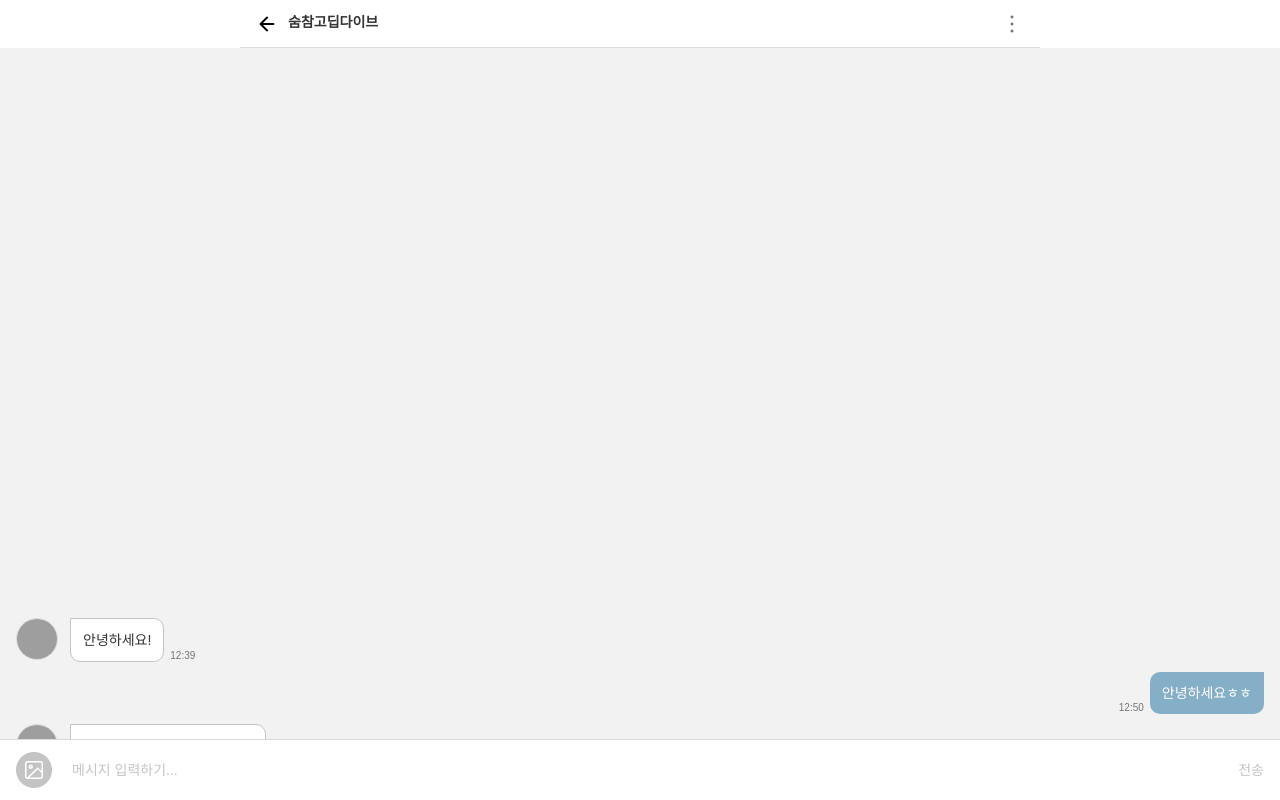
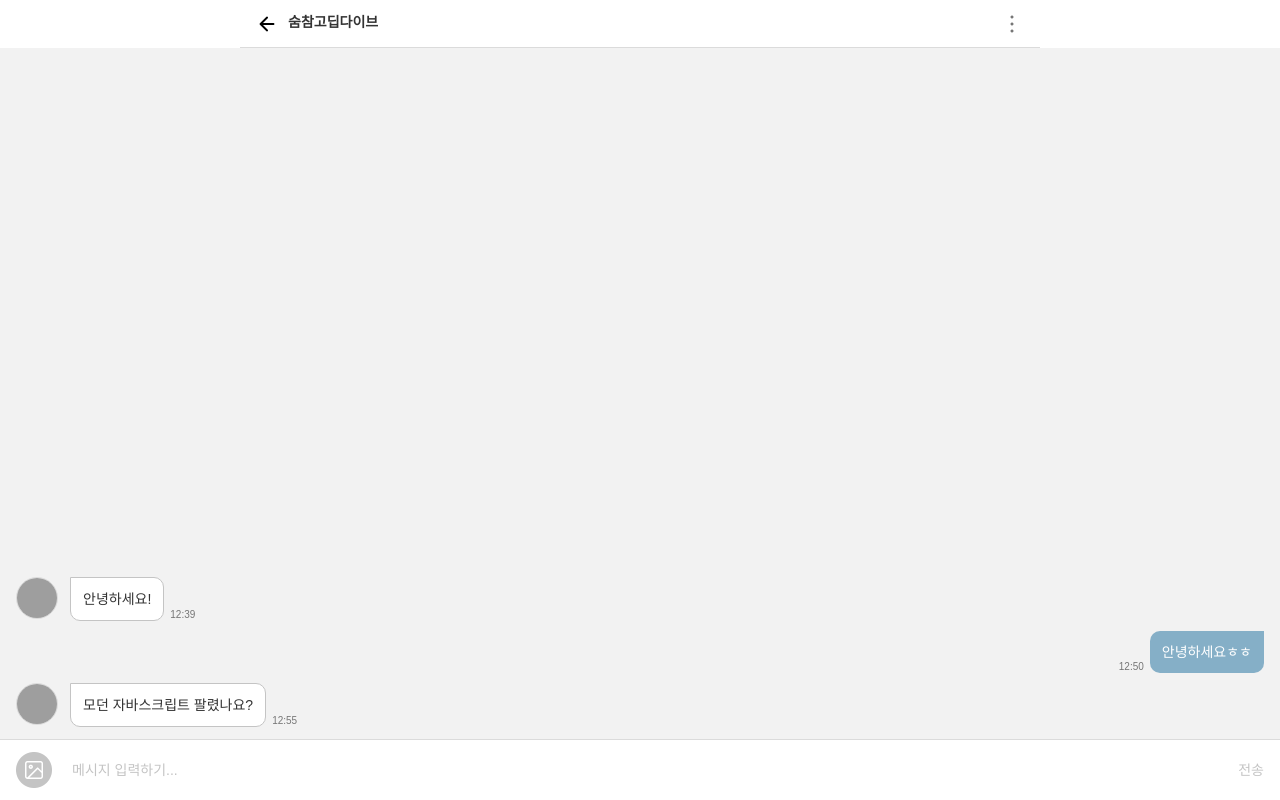
Before and after one commit to likelion-project-README/README, a React (Create React App) app: page /chat/1 in a window 1280 px wide. Built offline with nearby package versions, Linux system fonts and the light colour scheme; grey boxes are pictures that could not be loaded; a web font is replaced by a local one; what recoil-persist would draw is missing.

Commit message:
📱Style : ChatRoom페이지 탑배너 너비값 수정

```diff
--- a/src/pages/chatRoom/ChatRoom.Style.jsx
+++ b/src/pages/chatRoom/ChatRoom.Style.jsx
@@ -43,6 +43,10 @@ export const ChatRoomTit = styled.h2`
 export const TopBannerCont = styled.div`
   position: fixed;
   top: 0;
+  left: 0;
+  right: 0;
+  height: 47px;
+  background-color: white;
   animation: ${FadeIn} 0.3s ease-in;
 `;
 
@@ -51,9 +55,11 @@ export const ChatCont = styled.div`
   flex-direction: column;
   justify-content: end;
   gap: 10px;
-  height: 820px;
-  padding: 20px 16px;
+  min-height: calc(100vh - 109px);
+  margin-bottom: 61px;
+  padding: 20px 16px 0 16px;
   animation: ${chatFadeIn} 0.2s linear;
+  overflow: scroll;
 `;
 
 export const YourMsgCont = styled.div`
--- a/src/pages/chatRoom/ChatRoom.jsx
+++ b/src/pages/chatRoom/ChatRoom.jsx
@@ -23,6 +23,7 @@ const ChatRoom = () => {
     <>
       <S.ChatRoom className='min-width wrapper-contents'>
         <S.ChatRoomTit>채팅방 페이지</S.ChatRoomTit>
+        <S.TopBannerCont>
           <TopBanner
             type='top-chat-nav'
             tit='숨참고딥다이브'
@@ -30,6 +31,7 @@ const ChatRoom = () => {
             setIsModalOpen={setIsModalOpen}
             setModalType={setModalType}
           />
+        </S.TopBannerCont>
         <S.ChatCont>
           {/* 상대 메세지 - 텍스트 */}
           <S.YourMsgCont>
```
Lines whose indentation alone changed are shown as unchanged.
